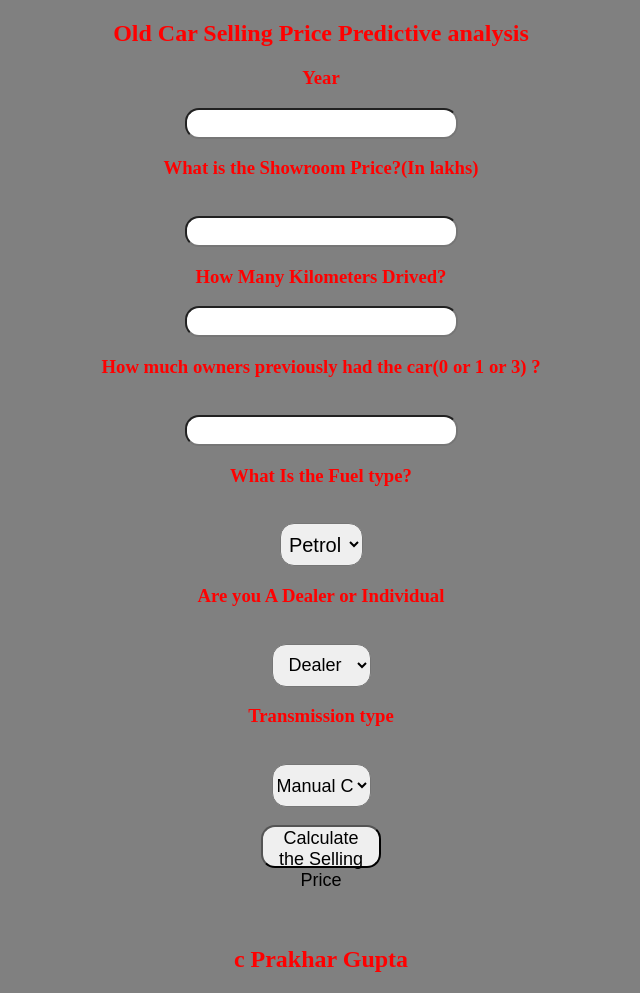
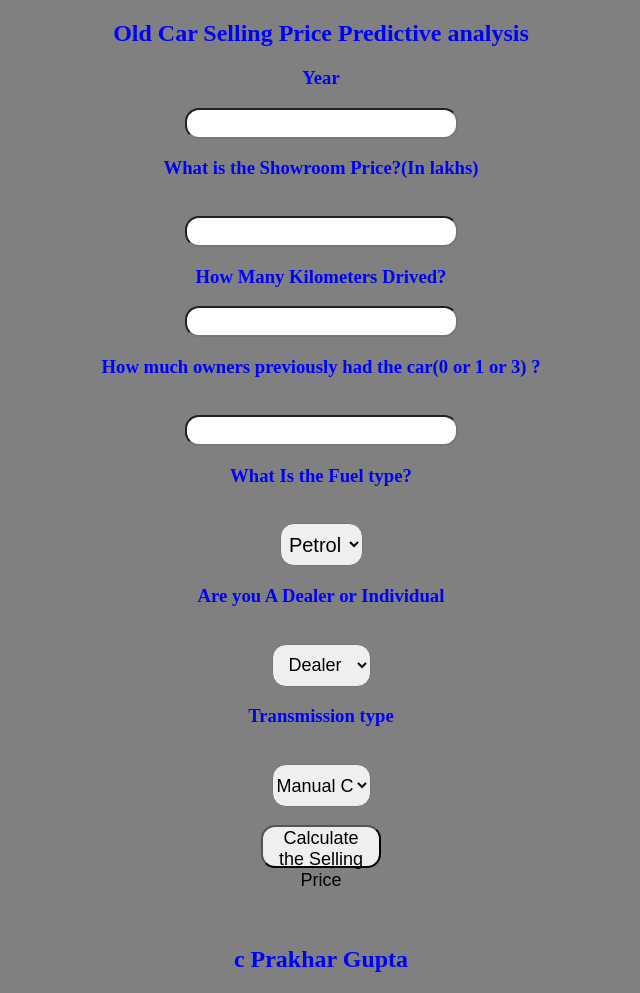
Before and after one commit to iamprakhargupta/oldcar, a Flask app: page / in a window 1280 px wide. Shown: the whole page, without its empty margins (319-959 px from the left). Run offline with Flask 2, Linux system fonts and the light colour scheme; parts of the project's set-up code (start-up, migrations or seed data) failed here and were passed over.

Commit message:
Update index.html

```diff
--- a/templates/index.html
+++ b/templates/index.html
@@ -9,7 +9,7 @@
 
 <body>
 
-    <div style="color:red">
+    <div style="color:blue">
         <form action="{{ url_for('predict')}}" method="post">
 
             <h2>Old Car Selling Price Predictive analysis</h2>
```
